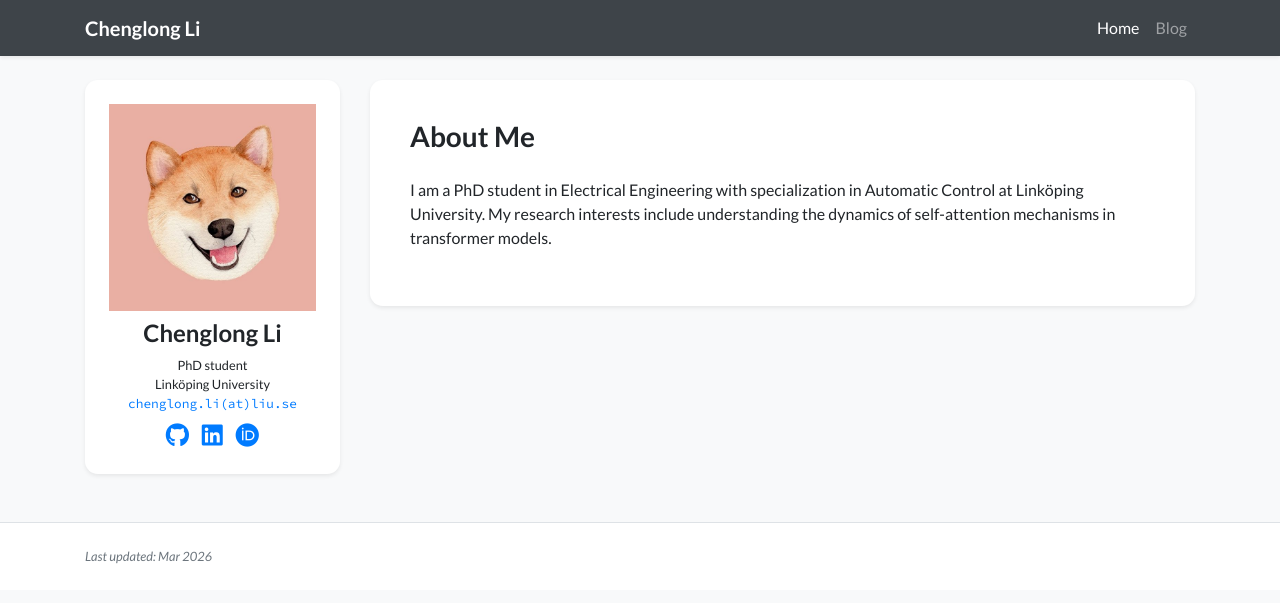
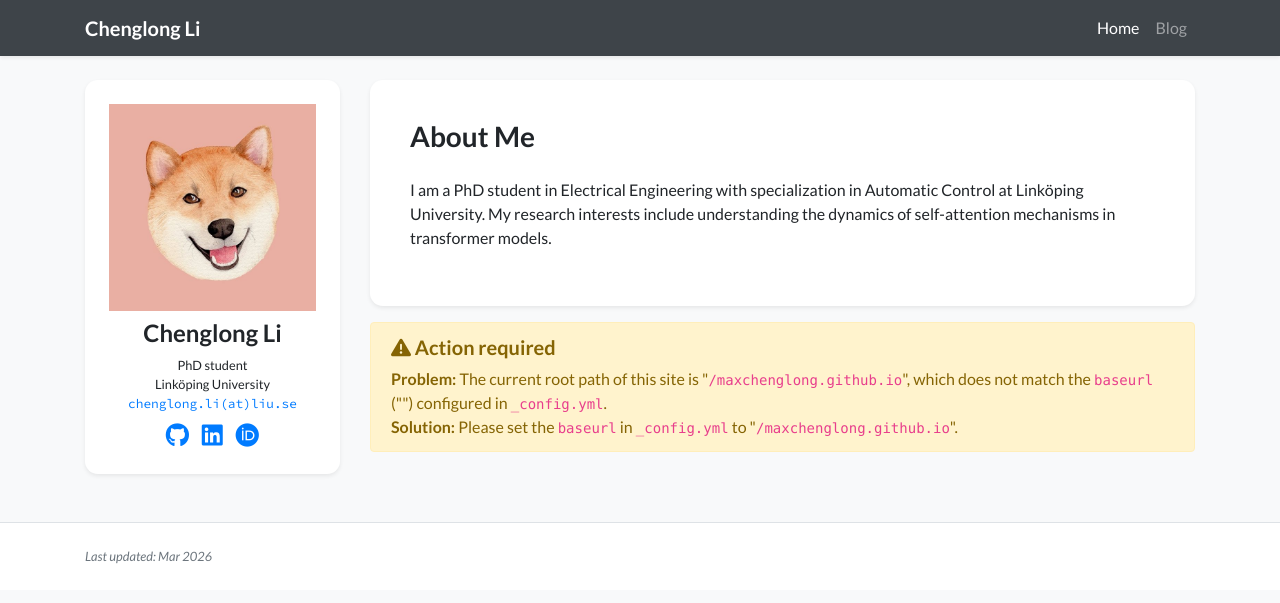
Before and after one commit to MaxCHENGLONG/maxchenglong.github.io, a Jekyll site: the page built from index.html, in a window 1280 px wide. Shown: the top 603 px of the page. Built offline with Jekyll 4.4.1, drawn with Linux system fonts in a browser that asks for light colours; nearby versions of some CDN libraries; a style sheet for code colours, icons or effects is not loaded; some of the changed lines change nothing that is shown.

Commit message:
update config

```diff
--- a/_config.yml
+++ b/_config.yml
@@ -13,7 +13,7 @@
 # you will see them accessed via {{ site.title }}, {{ site.email }}, and so on.
 # You can create any custom variable you would like, and they will be accessible
 # in the templates via {{ site.myvariable }}.
-baseurl: "/academic-homepage" # the subpath of your site, e.g. /blog
+baseurl: "" # the subpath of your site, e.g. /blog
 
 # Build settings
 markdown: kramdown
```
